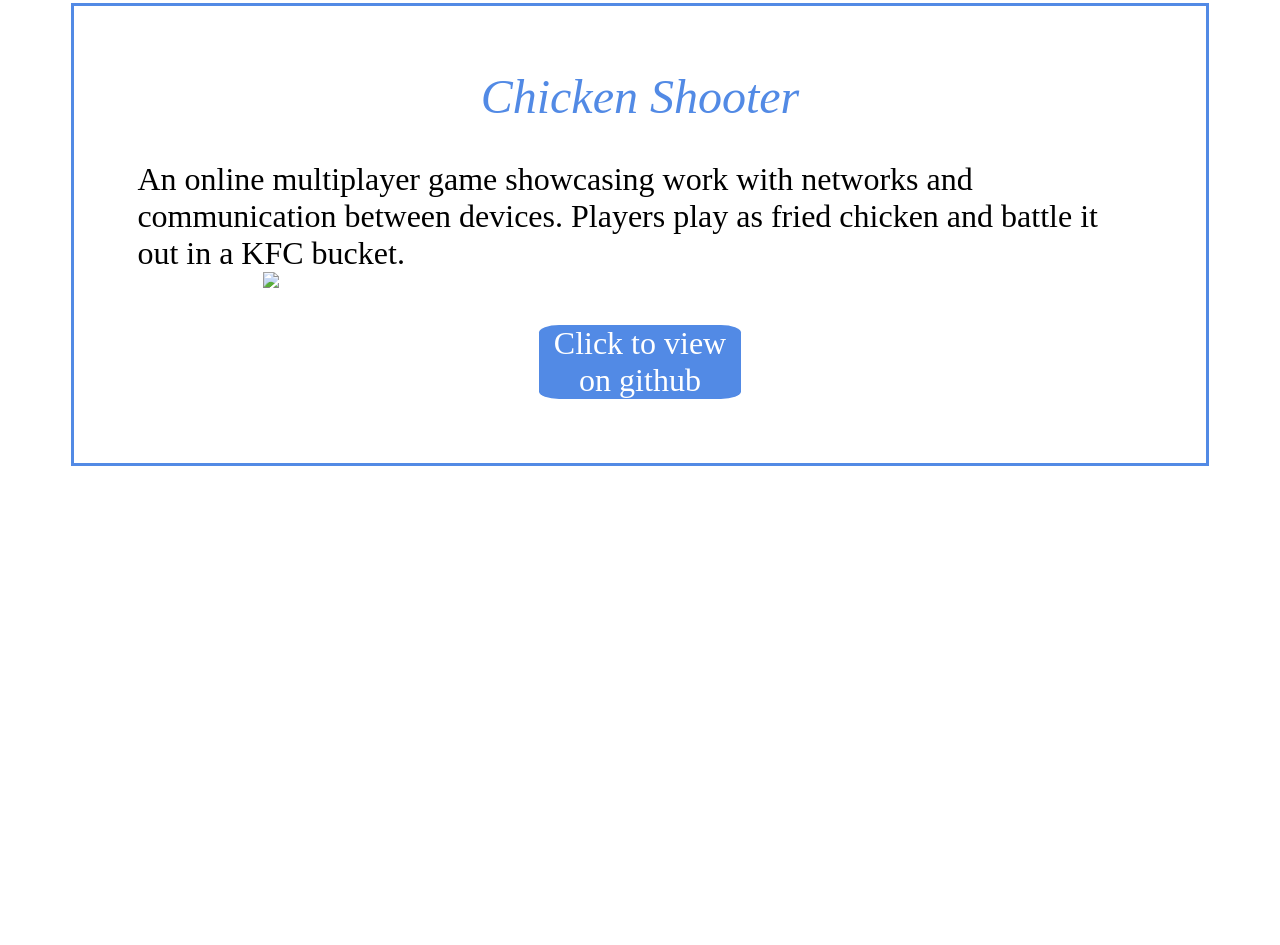
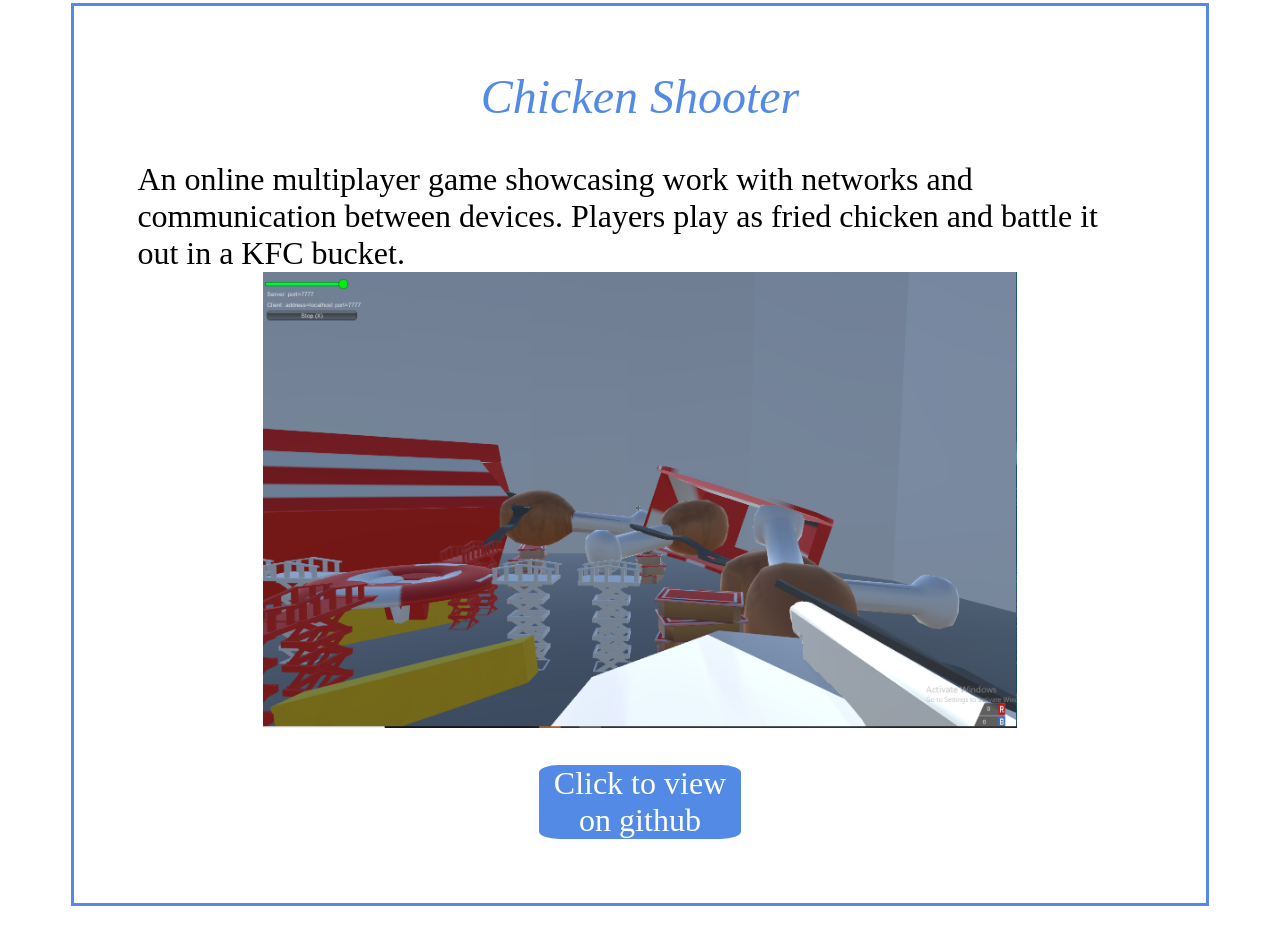
Before and after one commit to ColtenShirey/Portfolio-Website, a plain HTML site: page projects.html in a window 1280 px wide. Shown: the part 2012-2957 px from the top of the page. Before the commit the page ends 2541 px from the top, so only its background shows below. Drawn offline with Linux system fonts and the light colour scheme.

Commit message:
Images
Hopefully fixed images links

```diff
--- a/projects.html
+++ b/projects.html
@@ -34,7 +34,7 @@
 			<em class="blockheading">Chicken Shooter</em>
 			<br>
 			An online multiplayer game showcasing work with networks and communication between devices. Players play as fried chicken and battle it out in a KFC bucket.
-			<img src = "Images/Ckshooter.png" class="gameImage">
+			<img src = "Images/Ckshooterf.png" class="gameImage">
 			<br>
 			<a href="https://github.com/ColtenShirey/Chicken-Shooter-Source-Code" class="button">Click to view on github</a>
 		</p>
```
Also changed, not shown: 1 other file.
